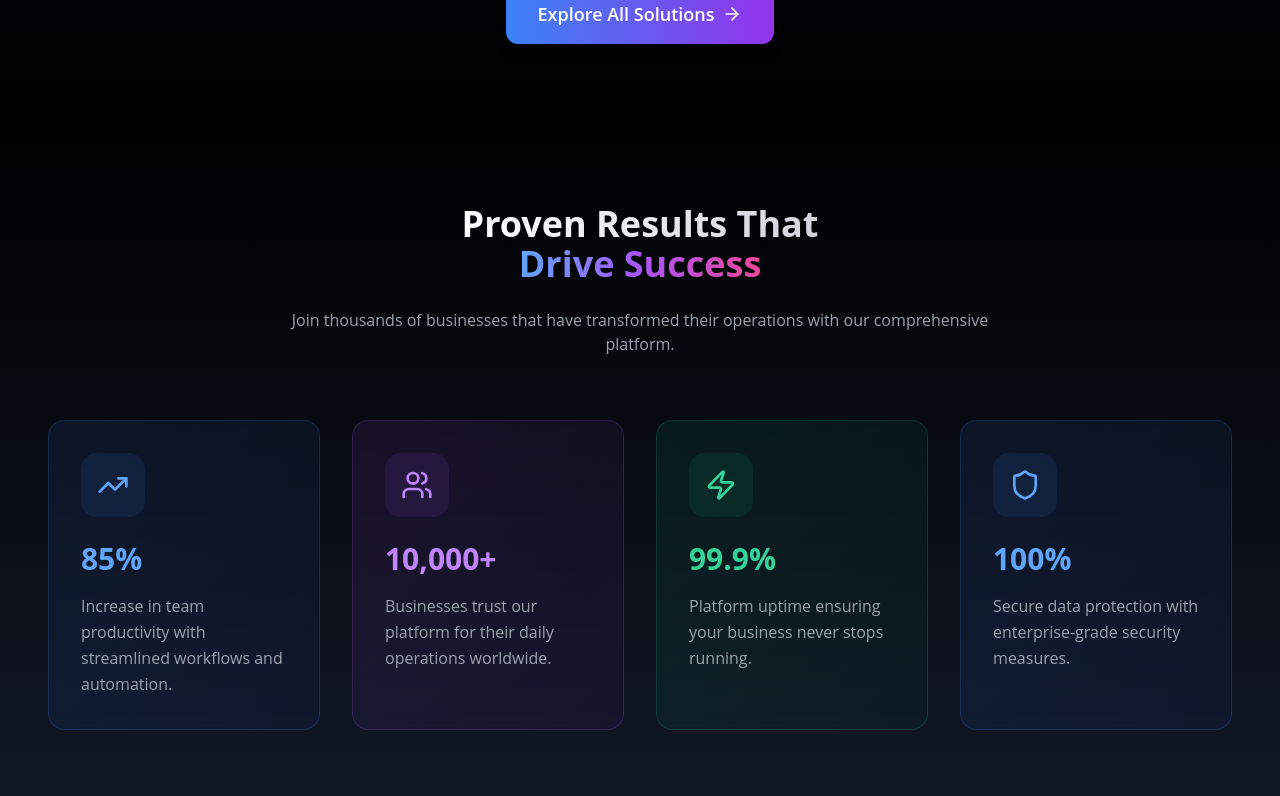
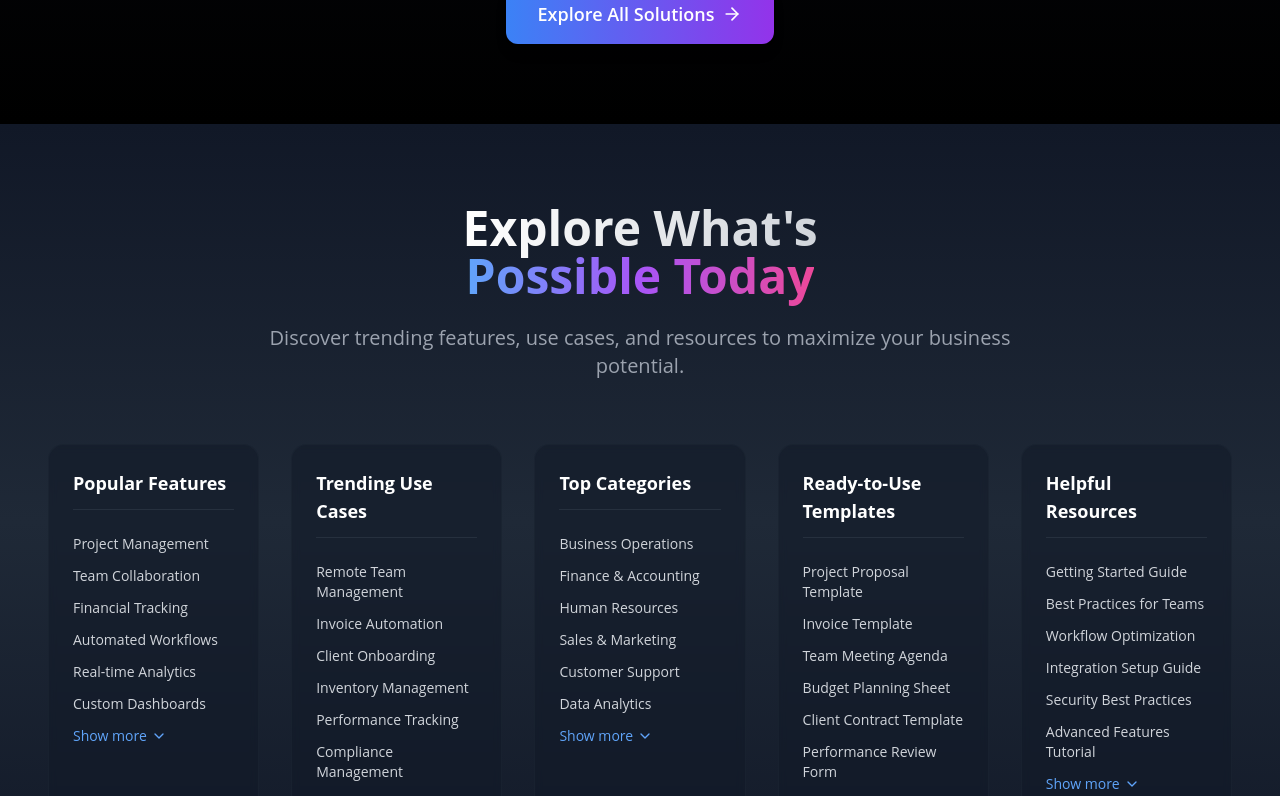
Before and after one commit to eldoJr/loopInt, a React (Vite) app in the folder apps/web/: page / in a window 1280 px wide. Shown: the part 3040-3836 px from the top of the page. Built offline with nearby package versions, Linux system fonts and the light colour scheme.

Commit message:
updating

```diff
--- a/apps/web/src/App.tsx
+++ b/apps/web/src/App.tsx
@@ -17,10 +17,10 @@ function App() {
         <Hero />
         <Features />
         <Solutions />
-        <Results />
         <UseCases />
         <Pricing />
         <CTA />
+        <Results />
         <Footer />
         </div>
     </>
--- a/apps/web/src/components/layout/results.tsx
+++ b/apps/web/src/components/layout/results.tsx
@@ -66,22 +66,6 @@ const Results = () => {
   return (
     <section ref={ref} className="py-20 bg-gradient-to-b from-black to-gray-900">
       <div className="max-w-[90rem] mx-auto px-6 sm:px-8 lg:px-12">
-        {/* Section Header */}
-        <div className="text-center mb-16">
-          <h2 className="text-3xl sm:text-4xl font-bold mb-6">
-            <span className="bg-gradient-to-r from-white to-gray-300 bg-clip-text text-transparent">
-              Proven Results That
-            </span>
-            <br />
-            <span className="bg-gradient-to-r from-blue-400 via-purple-500 to-pink-500 bg-clip-text text-transparent">
-              Drive Success
-            </span>
-          </h2>
-          <p className="text-base text-gray-400 max-w-3xl mx-auto">
-            Join thousands of businesses that have transformed their operations with our comprehensive platform.
-          </p>
-        </div>
-
         {/* Mobile Scroll */}
         <div className="lg:hidden overflow-hidden">
           <div className="overflow-x-auto pb-4 scrollbar-thin scrollbar-thumb-gray-700 scrollbar-track-transparent">
@@ -121,7 +105,7 @@ const Results = () => {
             return (
               <div
                 key={index}
-                className={`group p-8 rounded-2xl backdrop-blur-sm border transition-all duration-300 hover:scale-105 ${colorClasses.bg} ${colorClasses.border}`}
+                className={`group p-8 rounded-2xl backdrop-blur-sm border duration-300 hover: ${colorClasses.bg} ${colorClasses.border}`}
               >
                 <div className={`w-16 h-16 rounded-2xl flex items-center justify-center mb-6 transition-all duration-300 group-hover:scale-110 ${colorClasses.icon}`}>
                   <Icon className="w-8 h-8" />
--- a/apps/web/src/components/layout/solutions.tsx
+++ b/apps/web/src/components/layout/solutions.tsx
@@ -120,7 +120,7 @@ const Solutions = () => {
                     <div className="grid grid-cols-2 gap-2 mb-6">
                       {solution.features.map((feature, idx) => (
                         <div key={idx} className="flex items-center text-sm text-gray-500">
-                          <div className={`w-1.5 h-1.5 rounded-full mr-2 ${colorClasses.bg.replace('/10', '/60')}`}></div>
+                          <div className={`w-1.5 h-1.5 rounded-fuscale-105ll mr-2 ${colorClasses.bg.replace('/10', '/60')}`}></div>
                           {feature}
                         </div>
                       ))}
```
